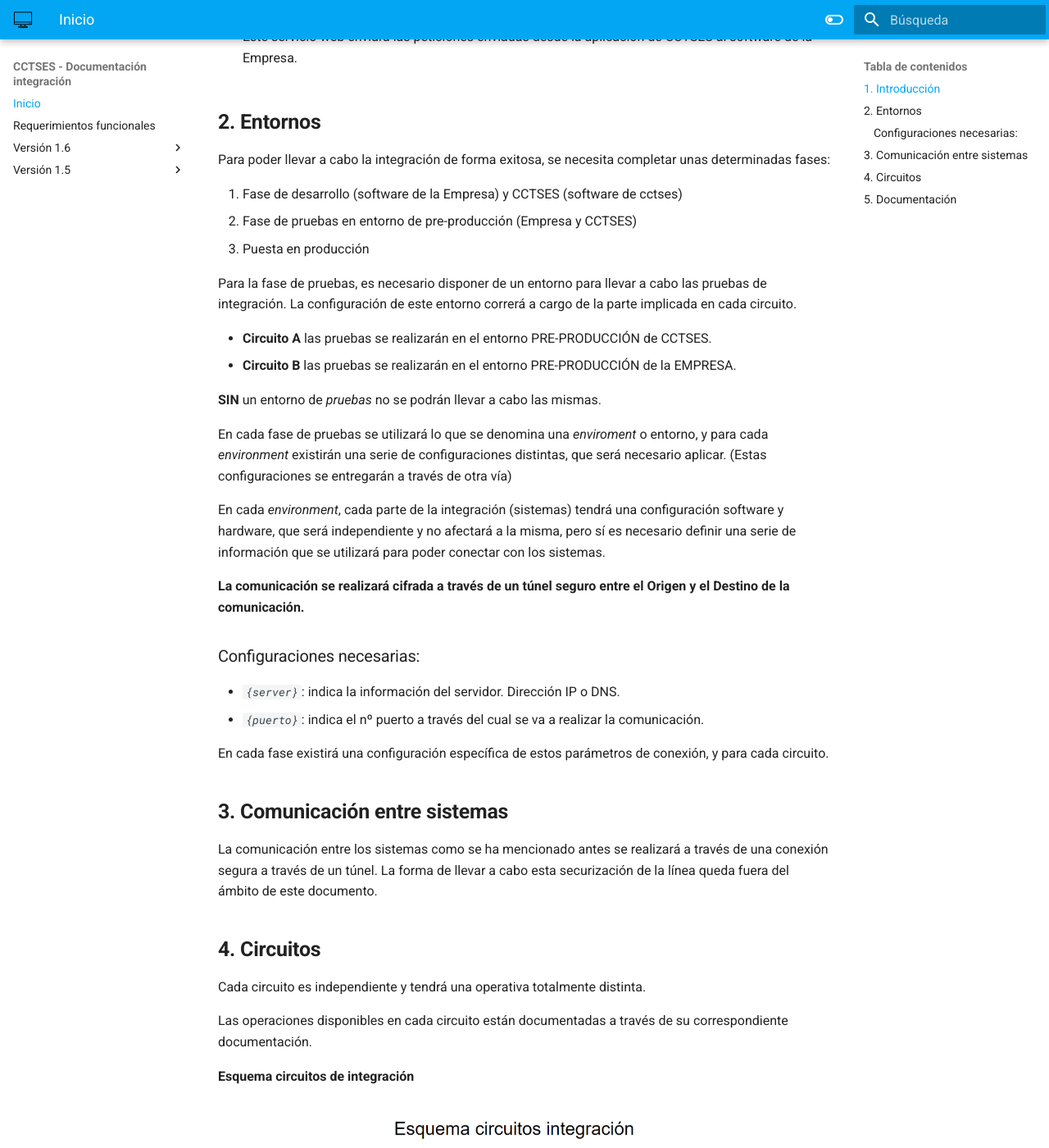
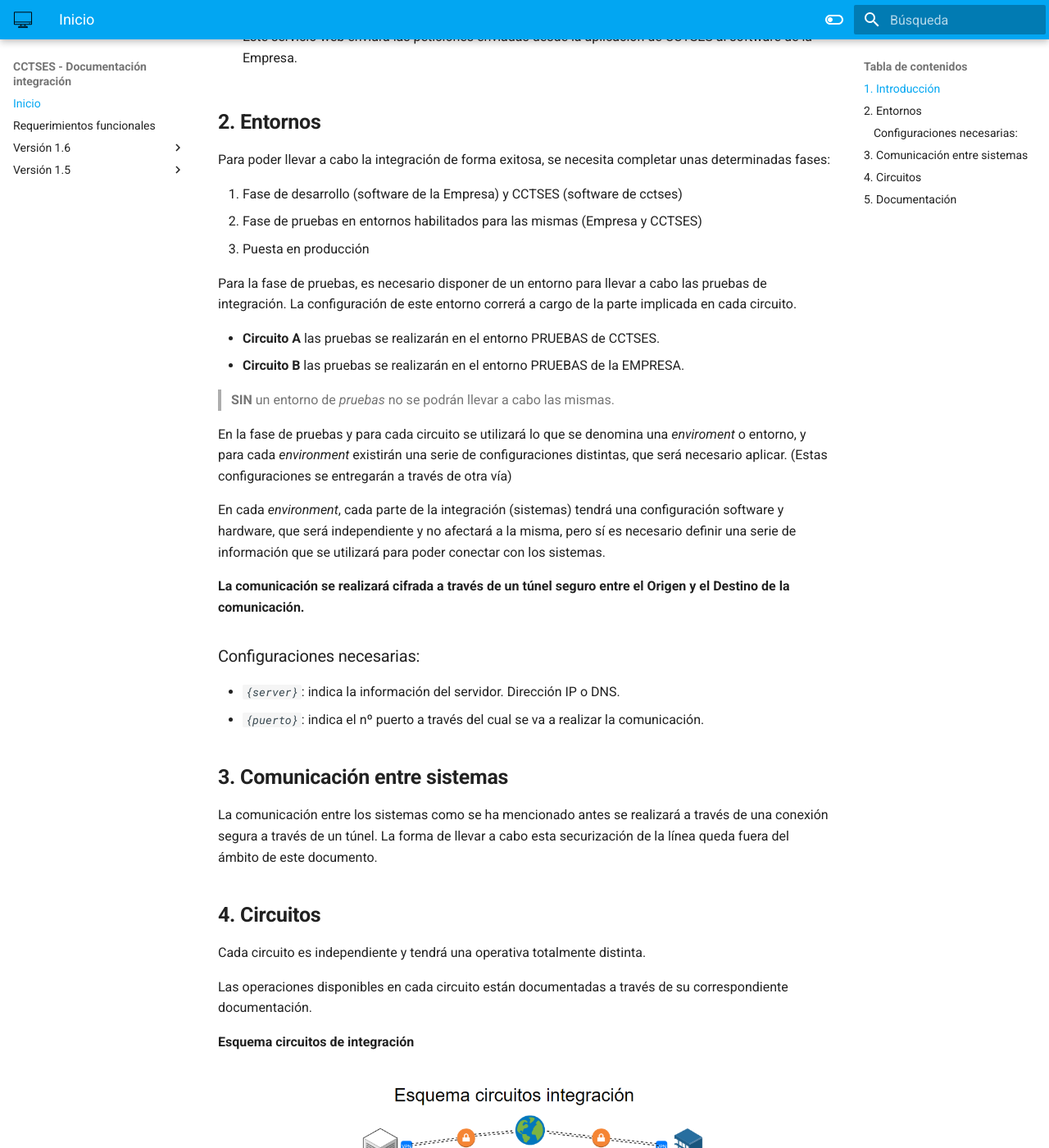
Before and after one commit to phevositc/cctses_integra, an MkDocs documentation site: the page built from docs/index.md, in a window 1280 px wide and 1400 px high, scrolled down 935 px. Shown: the whole window at 82% size. Built offline with MkDocs 1.6.1 and Material for MkDocs 9.7.7, drawn with Linux system fonts in a browser that asks for light colours.

Commit message:
Update documentation for Circuito A and B: correct titles, enhance clarity, and refine integration phases.

```diff
--- a/docs/index.md
+++ b/docs/index.md
@@ -36,17 +36,17 @@ Para distinguir estos 2 servicios-web, lo nombraremos con los siguientes nombres
 Para poder llevar a cabo la integración de forma exitosa, se necesita completar unas determinadas fases:
 
 1. Fase de desarrollo (software de la Empresa) y CCTSES (software de cctses)
-2. Fase de pruebas en entorno de pre-producción (Empresa y CCTSES)
+2. Fase de pruebas en entornos habilitados para las mismas (Empresa y CCTSES)
 3. Puesta en producción
 
 Para la fase de pruebas, es necesario disponer de un entorno para llevar a cabo las pruebas de integración. La configuración de este entorno correrá a cargo de la parte implicada en cada circuito.
 
-- **Circuito A** las pruebas se realizarán en el entorno PRE-PRODUCCIÓN de CCTSES.
-- **Circuito B** las pruebas se realizarán en el entorno PRE-PRODUCCIÓN de la EMPRESA.
+- **Circuito A** las pruebas se realizarán en el entorno PRUEBAS de CCTSES.
+- **Circuito B** las pruebas se realizarán en el entorno PRUEBAS de la EMPRESA.
 
-**SIN** un entorno de *pruebas* no se podrán llevar a cabo las mismas.
+> **SIN** un entorno de *pruebas* no se podrán llevar a cabo las mismas.
 
-En cada fase de pruebas se utilizará lo que se denomina una *enviroment* o entorno, y para cada *environment* existirán una serie de configuraciones distintas, que será necesario aplicar. (Estas configuraciones se entregarán a través de otra vía)
+En la fase de pruebas y para cada circuito se utilizará lo que se denomina una *enviroment* o entorno, y para cada *environment* existirán una serie de configuraciones distintas, que será necesario aplicar. (Estas configuraciones se entregarán a través de otra vía)
 
 En cada *environment*, cada parte de la integración (sistemas) tendrá una configuración software y hardware, que será independiente y no afectará a la misma, pero sí es necesario definir una serie de información que se utilizará para poder conectar con los sistemas.
 
@@ -56,9 +56,6 @@ En cada *environment*, cada parte de la integración (sistemas) tendrá una conf
 
 - *`{server}`*: indica la información del servidor. Dirección IP o DNS.
 - *`{puerto}`*: indica el nº puerto a través del cual se va a realizar la comunicación.
-
-
-En cada fase existirá una configuración específica de estos parámetros de conexión, y para cada circuito.
 
 
 ## **3. Comunicación entre sistemas**
```
Also changed, not shown: docs/funcional-info.md (+1 -1 lines), docs/versions/1.5/CircuitoB/CCTSES-doc_tecnica.md (+1 -1 lines), docs/versions/1.6/CircuitoA/circuitoA-doc.md (+1 -1 lines), docs/versions/1.6/CircuitoB/CCTSES-doc_tecnica.md (+1 -1 lines).
